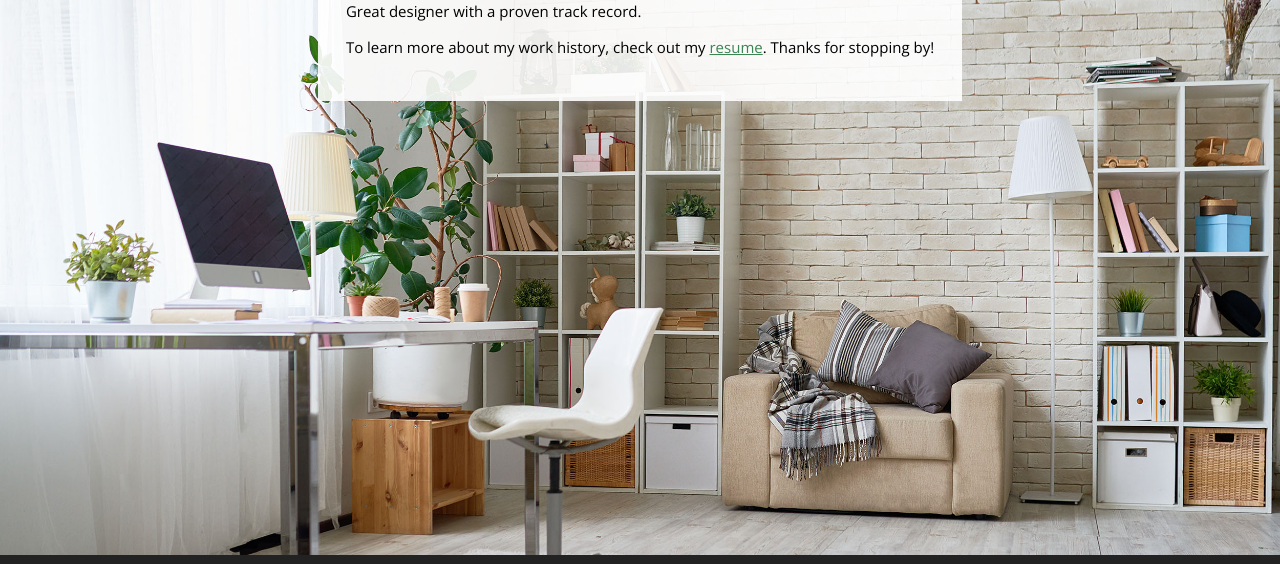
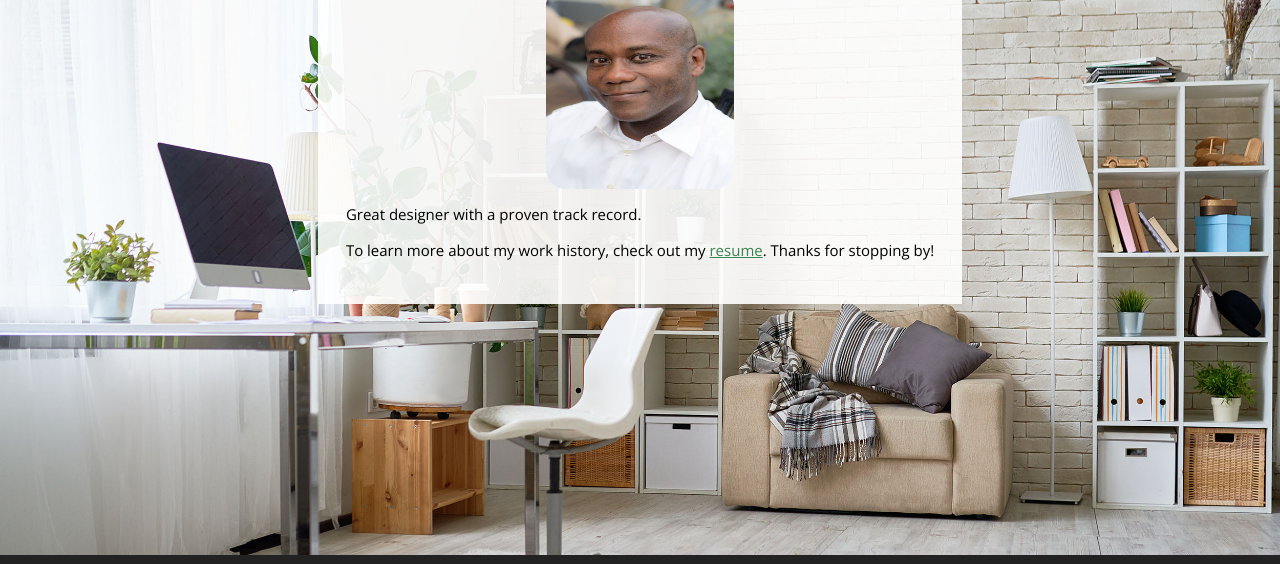
Before and after one commit to jammy-sdgku/ResumeSite, a plain HTML site: page index.html in a window 1280 px wide. Shown: the part 180-744 px from the top of the page. Drawn offline with nearby package versions, Linux system fonts and the light colour scheme.

Commit message:
added Imageto front page

```diff
--- a/css/styles.css
+++ b/css/styles.css
@@ -68,7 +68,6 @@ a{
     letter-spacing: .1em;
     line-height: 1;
     border-radius: 4px;
-
 }
 
 a:hover{
@@ -98,6 +97,19 @@ a:hover{
 .content-bg {
     background: rgb(255 255 255 / 0.9);
     padding: 1.875em;
+    margin: auto;
+}
+
+.content-bg img {
+    width: 12.5em;
+    height: 13.5em;
+    border-radius: 20px;
+    margin: auto;
+    display: block;
+}
+
+.content-bg header {
+    align-items: center;
 }
 
 @media screen and (max-width:650px){
--- a/index.html
+++ b/index.html
@@ -17,7 +17,7 @@
           <!-- Start content edits below this line. -->
           <h1>James Jones</h1>
           <h2>Sr. Computer Systems Web Designer/ Engineer</h2>
-
+          <img src="./images/NFZX6868.JPG" size="2.5em">
           <!-- End content edits here. -->
         </header>
 
```
Also changed, not shown: images/NFZX6868.JPG (added), 1 other file.
